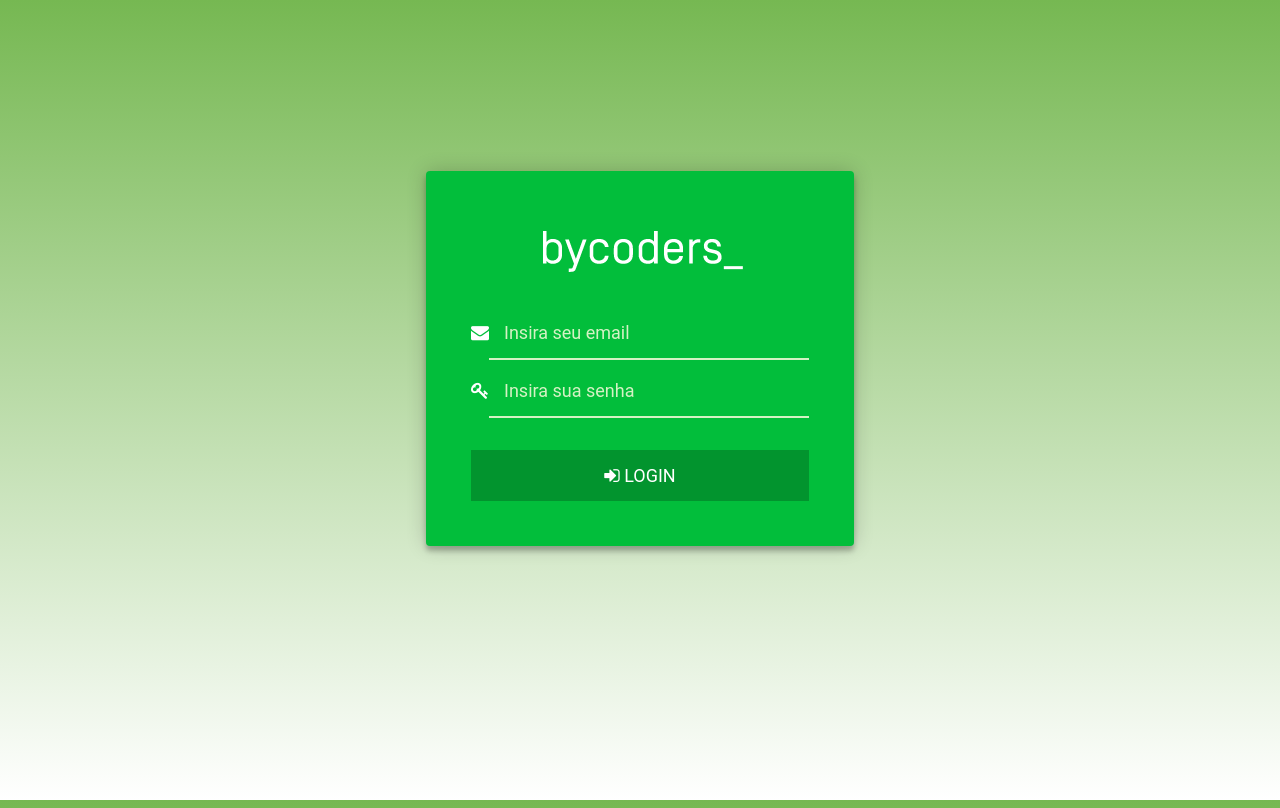
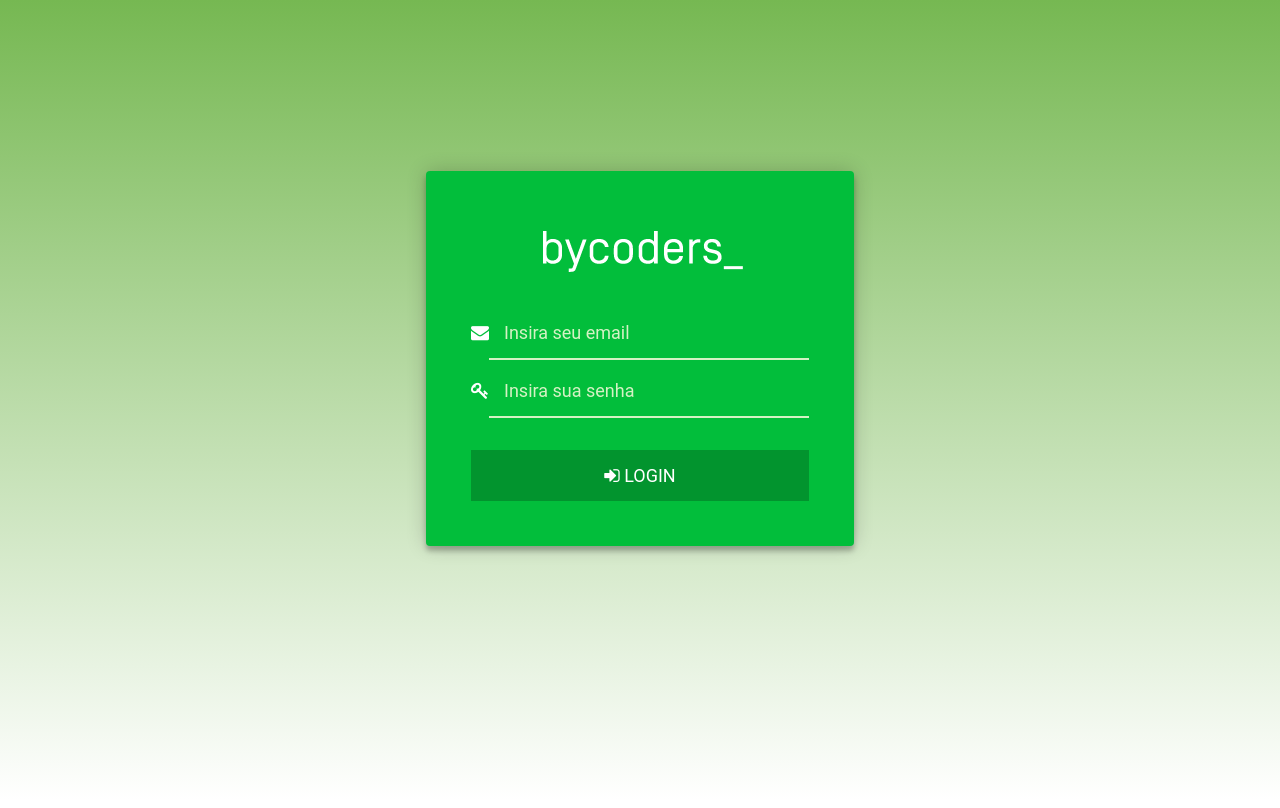
Before and after one commit to VWApplications/desafio-dev-frontend, a React (Create React App) app: page / in a window 1280 px wide. Built offline with nearby package versions, Linux system fonts and the light colour scheme.

Commit message:
Fix msg and README

```diff
--- a/src/screens/CNAB/containers/CNABUpload.js
+++ b/src/screens/CNAB/containers/CNABUpload.js
@@ -22,7 +22,7 @@ class CNABUploadContainer extends Component {
 
   __validateFileType = file => {
     if (file.type !== "text/plain") {
-      errorAlert(`Arquivo do tipo '${file.type}' inválido, o tipo correta é text/plain.`);
+      errorAlert(`Arquivo do tipo '${file.type}' inválido, o tipo correto é text/plain.`);
       return {
         code: "invalid-type",
         message: "Arquivo do tipo errado."
--- a/src/static/css/html.css
+++ b/src/static/css/html.css
@@ -10,6 +10,7 @@ html, body {
 
 body {
   background-image: linear-gradient(#76b852, white);
+  background-repeat: no-repeat;
 }
 
 /* Laptops */
```
Also changed, not shown: 1 other file (tests, documents, lock files or other folders).
